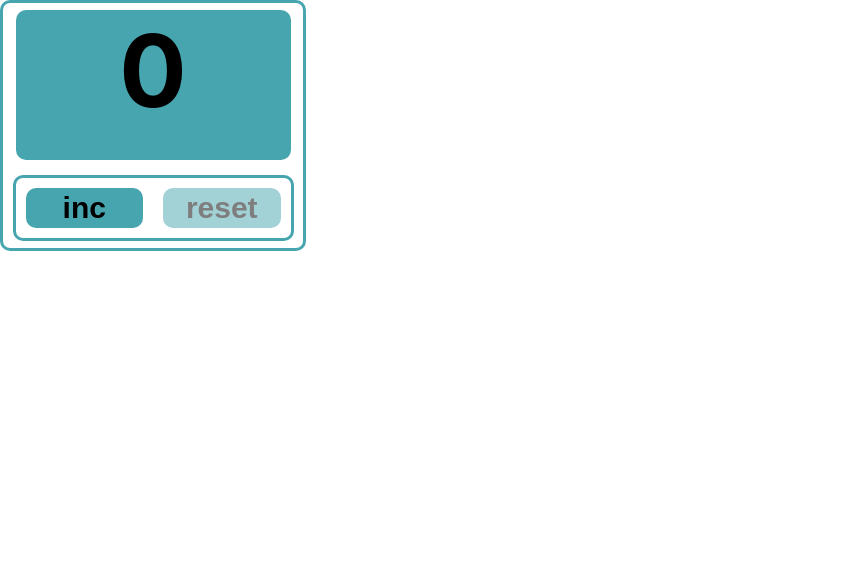
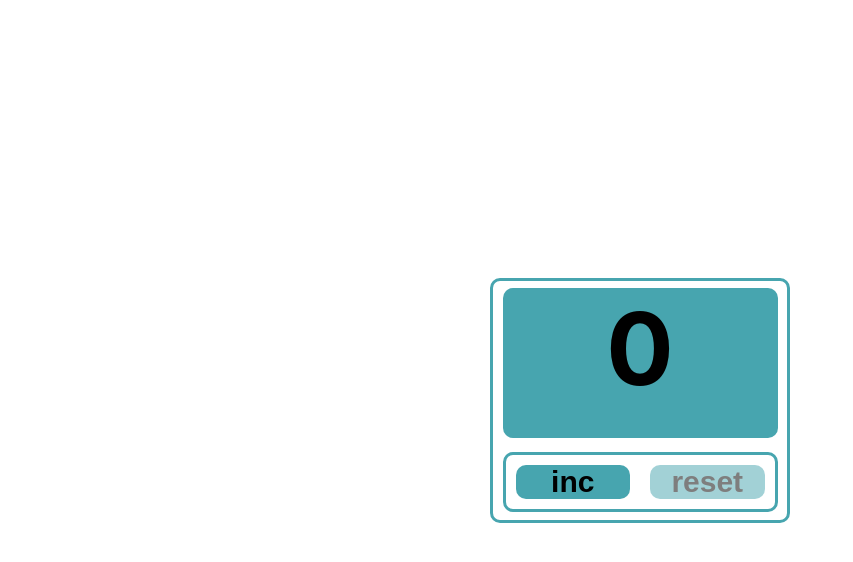
Before and after one commit to OlhaFedorets/counter-01, a React (Create React App) app: page / in a window 1280 px wide. Shown: the top 562 px of the page, without its empty margins (0-853 px from the left). Built offline with nearby package versions, Linux system fonts and the light colour scheme.

Commit message:
change index.css

```diff
--- a/src/index.css
+++ b/src/index.css
@@ -1,4 +1,15 @@
 body {
+  *,
+  *:before,
+  *:after {
+    box-sizing: border-box;
+    margin: 0;
+    padding: 0;
+  }
+  display: flex;
+  justify-content: center;
+  align-items: center;
+  height: 100vh;
   margin: 0;
   font-family: -apple-system, BlinkMacSystemFont, 'Segoe UI', 'Roboto', 'Oxygen',
     'Ubuntu', 'Cantarell', 'Fira Sans', 'Droid Sans', 'Helvetica Neue',
```
